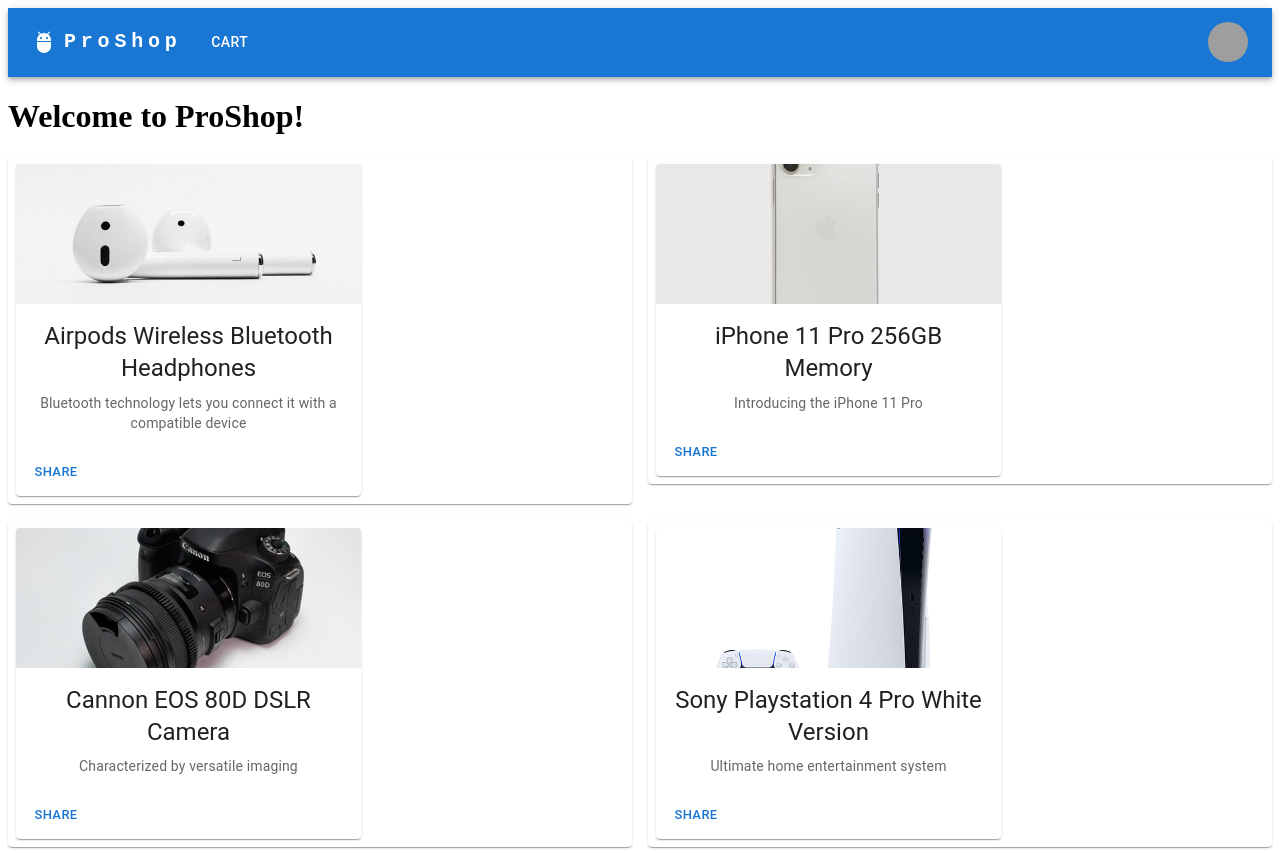
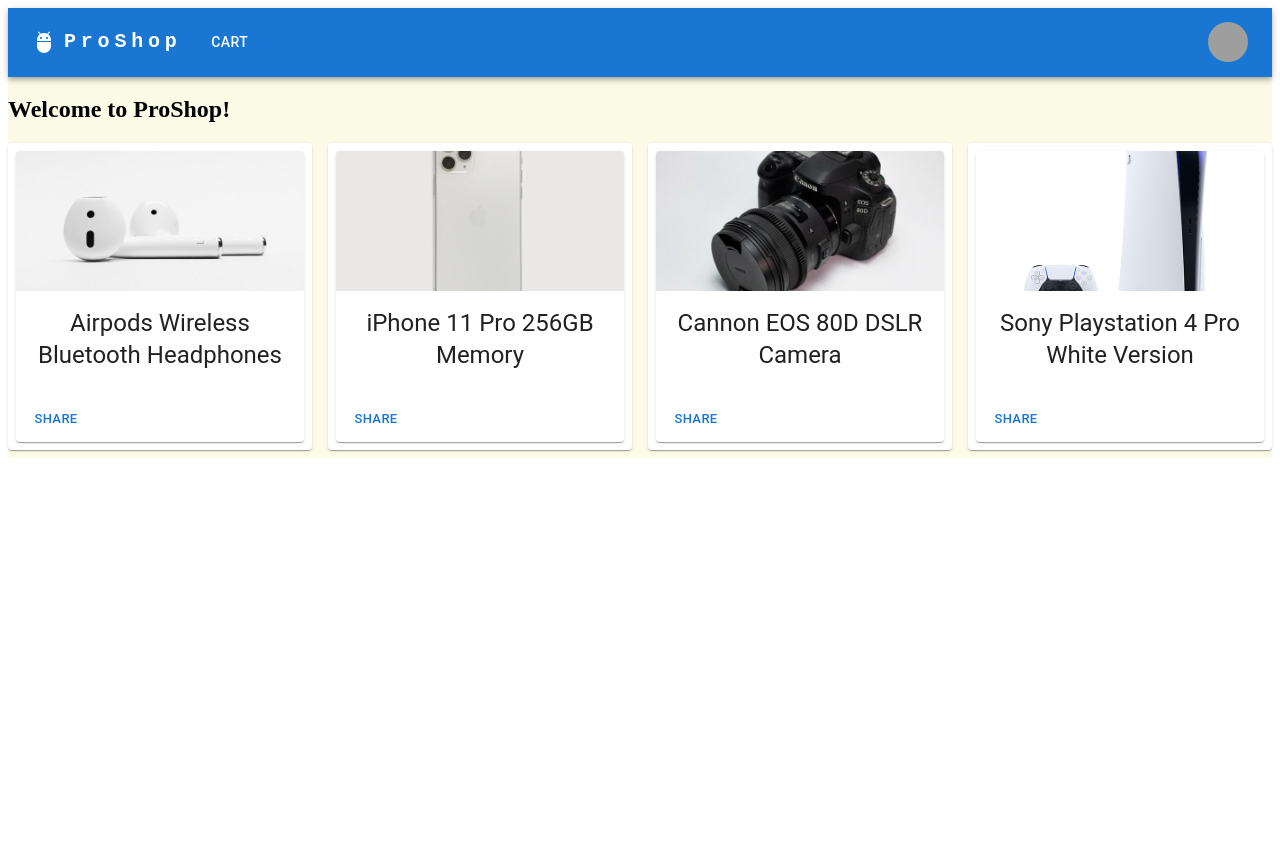
Before and after one commit to alexlop29/build-mern-ecommerce-site, a React (Create React App) app in the folder front-end/: page / in a window 1280 px wide. After the commit the page ends 800 px from the top, so only its background shows below. Built offline with nearby package versions, Linux system fonts and the light colour scheme; grey boxes are pictures that could not be loaded.

Commit message:
Finish products grid and start ratings component

```diff
--- a/front-end/src/modules/products/atoms/card.tsx
+++ b/front-end/src/modules/products/atoms/card.tsx
@@ -4,6 +4,7 @@
 import CardMedia from '@mui/material/CardMedia';
 import Typography from '@mui/material/Typography';
 import { Button, CardActionArea, CardActions } from '@mui/material';
+import styled from '@emotion/styled';
 
 export default function ProductCard(props: any) {
   const { name, image, description } = props;
@@ -15,9 +16,9 @@
           <Typography gutterBottom variant='h5' component='div'>
             {name}
           </Typography>
-          <Typography variant='body2' color='text.secondary'>
+          {/* <Typography variant='body2' color='text.secondary'>
             {description}
-          </Typography>
+          </Typography> */}
         </CardContent>
       </CardActionArea>
       <CardActions>
--- a/front-end/src/modules/products/molecules/grid.tsx
+++ b/front-end/src/modules/products/molecules/grid.tsx
@@ -17,10 +17,9 @@
 export default function ProductGrid() {
   return (
     <Box sx={{ width: '100%' }}>
-      {/* <Grid container rowSpacing={1} columnSpacing={{ xs: 1, sm: 2, md: 3 }}> */}
       <Grid container spacing={2} columns={16}>
         {items.map(item => (
-          <Grid xs={8}>
+          <Grid xs={4}>
             <Item>
               <ProductCard name={item.name} description={item.description} image={item.image} />
             </Item>
--- a/front-end/src/pages/welcome/welcome.tsx
+++ b/front-end/src/pages/welcome/welcome.tsx
@@ -1,13 +1,18 @@
 import React from 'react';
 import ResponsiveAppBar from '../../modules/layout/organisms/navigation-bar';
 import ProductGrid from '../../modules/products/molecules/grid';
+import styled from '@emotion/styled';
+
+const Wrapper = styled.section`
+  background: #fcfbe7;
+`;
 
 export const Welcome = () => {
   return (
-    <>
+    <Wrapper>
       <ResponsiveAppBar />
       <h1>Welcome to ProShop!</h1>
       <ProductGrid />
-    </>
+    </Wrapper>
   );
 };
```
Also changed, not shown: front-end/src/modules/products/atoms/ratings.tsx (added), 1 other file (tests, documents, lock files or other folders).
